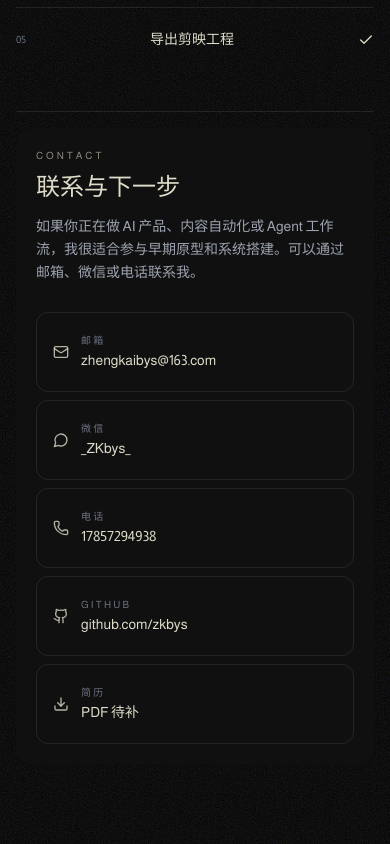
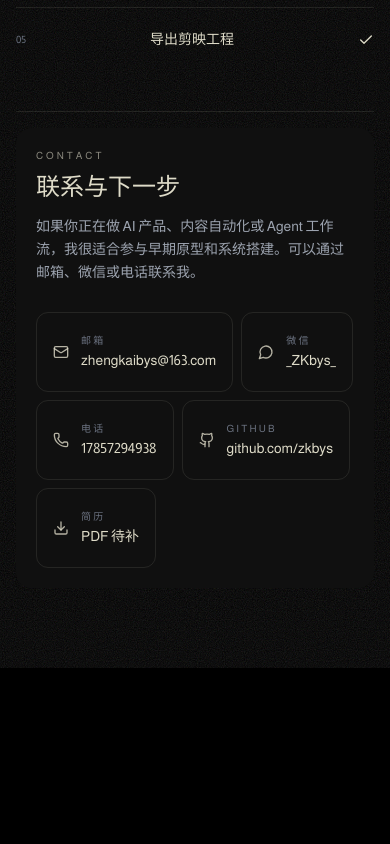
Before and after one commit to zkbys/PW, a React (Vite) app: page / in a window 390 px wide. Shown: the part 8381-9225 px from the top of the page. After the commit the page ends 9049 px from the top, so only its background shows below. Built offline with nearby package versions, Linux system fonts and the light colour scheme.

Commit message:
fix(contact): use flex-wrap instead of grid so cards auto-size to content

```diff
--- a/src/App.tsx
+++ b/src/App.tsx
@@ -1355,7 +1355,7 @@ function ContactPanel({ locale, mode }: { locale: Locale; mode: DemoMode }) {
           <h2 className="mt-3 text-2xl leading-none text-primary sm:text-3xl md:text-4xl">{activeCopy.contactTitle}</h2>
           <p className="mt-4 max-w-xl text-sm leading-relaxed text-gray-400">{activeCopy.contactBody}</p>
         </div>
-        <div className="grid gap-2 sm:grid-cols-2 lg:grid-cols-5">
+        <div className="flex flex-wrap gap-2">
           {activeCopy.contactItems.map((item) => {
             const href = item.kind === 'github' ? contactLinks.github : '';
             const contentNode = (
@@ -1381,7 +1381,7 @@ function ContactPanel({ locale, mode }: { locale: Locale; mode: DemoMode }) {
                   href={href}
                   target={item.kind === 'github' ? '_blank' : undefined}
                   rel={item.kind === 'github' ? 'noreferrer' : undefined}
-                  className="group flex min-h-20 items-center gap-3 rounded-xl border border-primary/10 px-4 py-3 transition-colors duration-300 hover:bg-primary hover:text-black"
+                  className="group flex min-h-20 flex-shrink-0 items-center gap-3 rounded-xl border border-primary/10 px-4 py-3 transition-colors duration-300 hover:bg-primary hover:text-black"
                 >
                   {contentNode}
                 </a>
@@ -1389,7 +1389,7 @@ function ContactPanel({ locale, mode }: { locale: Locale; mode: DemoMode }) {
             }
 
             return (
-              <div key={item.kind} className="flex min-h-20 items-center gap-3 rounded-xl border border-primary/10 px-4 py-3">
+              <div key={item.kind} className="flex min-h-20 flex-shrink-0 items-center gap-3 rounded-xl border border-primary/10 px-4 py-3">
                 {contentNode}
               </div>
             );
```
